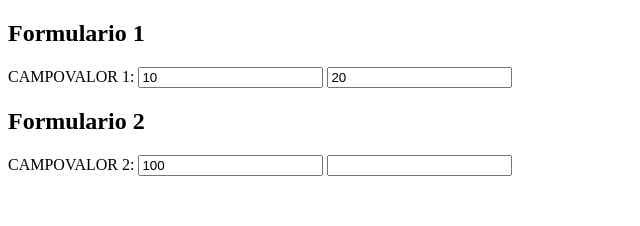
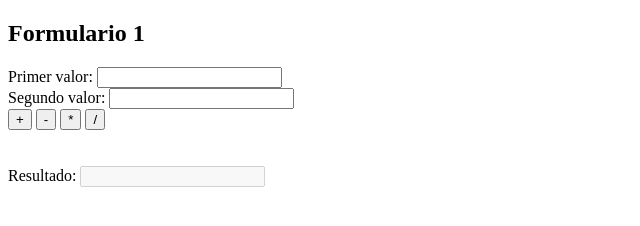
Before and after one commit to johanbert/javascript-teaching-basics-2, a plain HTML site: page index.html in a window 1280 px wide. Shown: the whole page, without its empty margins (0-640 px from the left). Drawn offline with Linux system fonts and the light colour scheme.

Commit message:
avances de html+js en clases antes del receso

```diff
--- a/index.html
+++ b/index.html
@@ -11,17 +11,29 @@
 <body>
     <h2> Formulario 1</h2>
     <form name="formExample">
-        CAMPOVALOR 1:
-        <input type="text" name="campovalor" value="10">
+        Primer valor:
+        <input type="text" name="firstValue">
+        <br> Segundo valor:
+        <input type="text" name="secondValue">
 
-        <input type="text" name="resultado1">
+        <div id="buttons">
+            <button type="button" name="operator" onclick="calculate(event)">+</button>
+            <button type="button" name="operator" onclick="calculate(event)">-</button>
+            <button type="button" name="operator" onclick="calculate(event)">*</button>
+            <button type="button" name="operator" onclick="calculate(event)">/</button>
+        </div>
+
+        <br><br> Resultado:
+        <input type="text" name="resultValue" disabled>
+
+
     </form>
-    <h2> Formulario 2</h2>
+    <!-- <h2> Formulario 2</h2>
     <form name="formExample2">
         CAMPOVALOR 2:
         <input type="text" name="campovalor" id="campovalor" value="100">
         <input type="text" id="resultado2">
-    </form>
+    </form> -->
 
 
     <script src="js/main.js"></script>
--- a/js/main.js
+++ b/js/main.js
@@ -9,8 +9,8 @@ function getPropertyExample(formName, fieldName, property) {
     return document[formName][fieldName][property]
 }
 // EJEMPLOS DE EJECUCION
-console.log("testing", getPropertyExample("formExample", "campovalor", "value"));
-console.log("testing 2", getPropertyExample("formExample2", "campovalor", "value"));
+// console.log("testing", getPropertyExample("formExample", "campovalor", "value"));
+// console.log("testing 2", getPropertyExample("formExample2", "campovalor", "value"));
 // funcion de flecha VERSION 1
 const getValue2 = () => {
     return Number(document.formExample.campo_valor.value)
@@ -34,7 +34,7 @@ var anonima = function() {
 };
 
 // Ejemplo de acceder a el array de getElementsByName
-document.getElementsByName("campovalor")[0].addEventListener("click", callbackEvent)
+// document.getElementsByName("campovalor")[0].addEventListener("click", callbackEvent)
 
 // // CALLBACK HELL
 // const funcionCallback = (argumento, callback) => {
@@ -68,8 +68,19 @@ const getProperty = (formName, fieldName, property) => document[formName][fieldN
 const arimeticOperation = (formName, tagName, firstValue, secondValue, operator) => {
     document[formName][tagName].value = eval(`${firstValue} ${operator} ${secondValue}`)
 }
+const calculate = (e, obj) => console.log(eval(`${obj.val1} ${e.target.textContent} ${obj.val2}`))
 
-const firstValue = getProperty("formExample", "campovalor", "value");
-const secondValue = getProperty("formExample", "campovalor", "value");
 
-arimeticOperation("formExample", "resultado1", firstValue, secondValue, "+")
+// document.querySelector('form div').addEventListener('click', calculate)
+const property = "value"
+let form = "formExample"
+let tagNameResult = "resultValue"
+let operator = "+"
+let jsonForm = {
+    firstVal: getProperty(form, "firstValue", property),
+    secondVal: getProperty(form, "secondValue", property)
+}
+
+// let response = arimeticOperation(form, tagNameResult, jsonForm.firstVal, jsonForm.secondVal, operator);
+
+// console.log(response);
```
